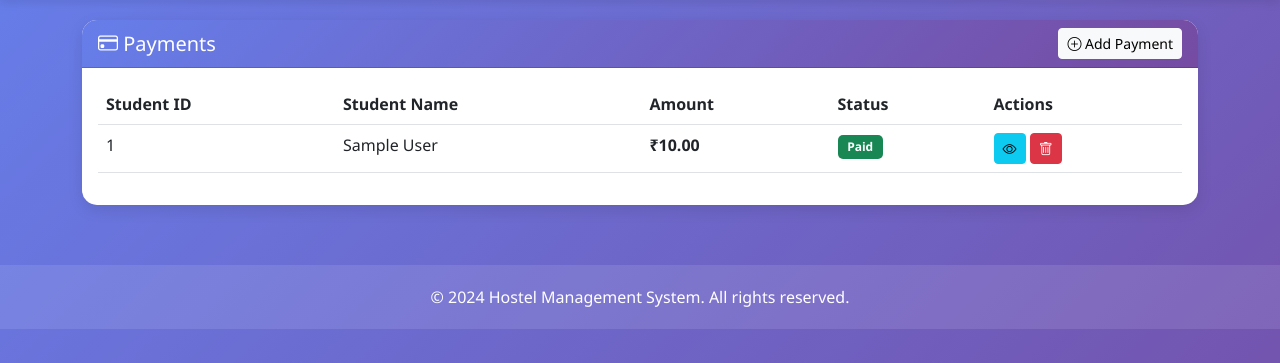
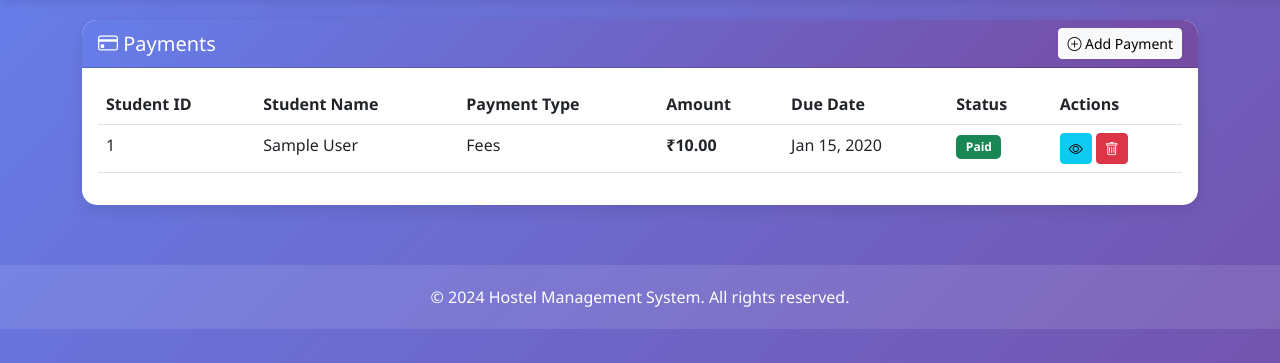
Before and after one commit to divyamagg2005/Hostelocity, a Django app: page /payments/ in a window 1280 px wide. Shown: the part 62-425 px from the top of the page. Run offline with Django 5.2, Linux system fonts and the light colour scheme; a user stored in the database is signed in; tables that the repository leaves empty hold one stand-in row (values such as "Sample post").

Commit message:
updated some files

```diff
--- a/payments/models.py
+++ b/payments/models.py
@@ -37,6 +37,28 @@ class Fee(models.Model):
         managed = False  # Don't let Django manage this table
 
 
+class PaymentRecord(models.Model):
+    """Payment record model to track payment types and details"""
+
+    PAYMENT_TYPE_CHOICES = [
+        ('Fees', 'Fees'),
+        ('Hostel', 'Hostel'),
+        ('Fests', 'Fests'),
+        ('Clubs/Chapters', 'Clubs/Chapters'),
+    ]
+
+    fee = models.OneToOneField(Fee, on_delete=models.CASCADE, related_name='payment_record')
+    payment_type = models.CharField(max_length=50, choices=PAYMENT_TYPE_CHOICES)
+    created_at = models.DateTimeField(auto_now_add=True)
+
+    def __str__(self):
+        return f"{self.fee.studentid.name if self.fee.studentid else 'N/A'} - {self.payment_type} - ₹{self.fee.amount}"
+
+    class Meta:
+        verbose_name = 'Payment Record'
+        verbose_name_plural = 'Payment Records'
+
+
 # Keep Payment model for backward compatibility with existing code
 class Payment(Fee):
     """Proxy model for Fee to maintain compatibility"""
--- a/payments/views.py
+++ b/payments/views.py
@@ -191,6 +191,14 @@ def student_payment_make(request):
                     duedate=timezone.now().date(),
                     status='Paid'  # Mark as paid since student is making payment
                 )
+
+                # Create a payment record to track the payment type
+                from .models import PaymentRecord
+                PaymentRecord.objects.create(
+                    fee=fee,
+                    payment_type=payment_type
+                )
+
                 messages.success(request, f'Payment of ₹{amount} for {payment_type} has been processed successfully!')
                 return redirect('payment_list')
             except Exception as e:
--- a/templates/payments/payment_list.html
+++ b/templates/payments/payment_list.html
@@ -24,7 +24,9 @@
                                 <th>Student ID</th>
                                 <th>Student Name</th>
                                 {% endif %}
+                                <th>Payment Type</th>
                                 <th>Amount</th>
+                                <th>Due Date</th>
                                 <th>Status</th>
                                 <th>Actions</th>
                             </tr>
@@ -36,7 +38,15 @@
                                 <td>{{ payment.studentid.studentid }}</td>
                                 <td>{{ payment.studentid.name }}</td>
                                 {% endif %}
+                                <td>
+                                    {% if payment.payment_record %}
+                                        {{ payment.payment_record.payment_type }}
+                                    {% else %}
+                                        General Payment
+                                    {% endif %}
+                                </td>
                                 <td><strong>₹{{ payment.amount }}</strong></td>
+                                <td>{{ payment.due_date|date:"M d, Y" }}</td>
                                 <td>
                                     {% if payment.status == 'Paid' %}
                                     <span class="badge bg-success">Paid</span>
```
Also changed, not shown: templates/dashboard_student.html (+14 -2 lines), payments/migrations/0002_paymentrecord.py (added).
